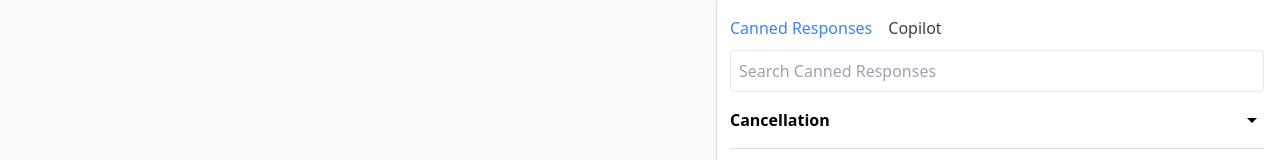
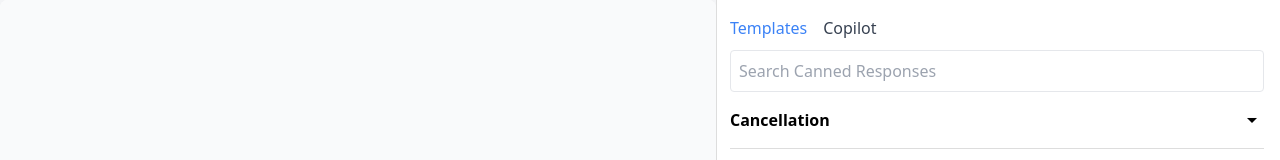
Before and after one commit to nicoencarnacion/chat-ui, a plain HTML site: page index.html in a window 1280 px wide. Shown: the top 160 px of the page. Drawn offline with nearby package versions, Linux system fonts and the light colour scheme.

Commit message:
Changed templates title

```diff
--- a/index.html
+++ b/index.html
@@ -29,7 +29,7 @@
         <div class="sidebar">
             <ul id="tabs-swipe-demo" class="tabs flex space-x-4">
                 <li class="tab"><a class="active text-blue-500" href="#canned-responses"
-                        data-tab="canned-responses">Canned Responses</a></li>
+                        data-tab="canned-responses">Templates</a></li>
                 <li class="tab"><a class="text-gray-700" href="#copilot" data-tab="copilot">Copilot</a></li>
             </ul>
             <div id="canned-responses" class="tab-content">
```
